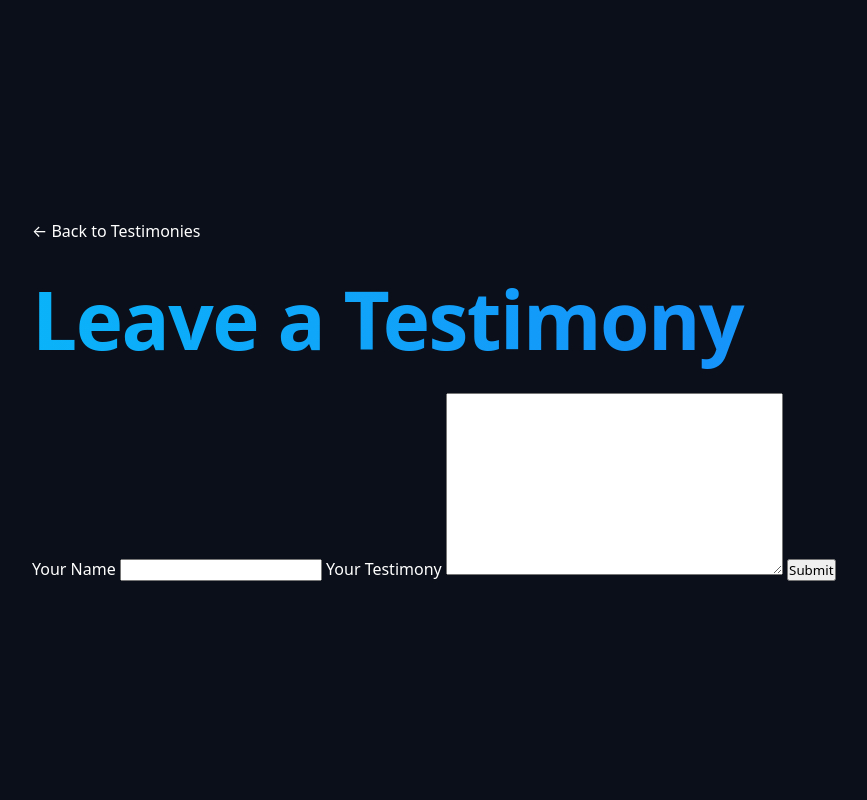
After one commit to mikhail-rapada2007/Portfolio, a Django app: page /testimonies/add/ in a window 1280 px wide. The commit adds this page. Shown: the whole page, without its empty margins (48-915 px from the left). Run offline with Django 4.2, Linux system fonts and the light colour scheme.

Commit message:
Add Testimony feature with Create, List, and Detail views
- Add Testimony model (full_name, content) and run migrations
- Register Testimony in admin.py
- Add TestimonyForm (plain Form, matches taught course style)
- Add add_testimony view (Function-Based Create View)
- Add TestimonyListView (Class-Based List View) to display all testimonies
- Add testimony_detail view (Function-Based Detail View)
- Add URLs for testimony list, detail, and add pages
- Create testimony_list.html, testimony_detail.html, and
  add_testimony.html templates, reusing existing project-card styling

```diff
--- a/Portfolio/showcase/admin.py
+++ b/Portfolio/showcase/admin.py
@@ -1,6 +1,7 @@
 from django.contrib import admin
-from .models import Project, PersonalInfo
+from .models import Project, PersonalInfo, Testimony
 
 # Register your models here.
 admin.site.register(Project)
 admin.site.register(PersonalInfo)
+admin.site.register(Testimony)
--- a/Portfolio/showcase/forms.py
+++ b/Portfolio/showcase/forms.py
@@ -5,3 +5,7 @@ class ProjectForm(forms.Form):
     description = forms.CharField(widget=forms.Textarea)
     tech_stack = forms.CharField(required=False)
     link = forms.URLField(required=False)
+
+class TestimonyForm(forms.Form):
+    full_name = forms.CharField()
+    content = forms.CharField(widget=forms.Textarea)
--- a/Portfolio/showcase/urls.py
+++ b/Portfolio/showcase/urls.py
@@ -8,4 +8,7 @@ urlpatterns = [
     path('projects/<int:pk>/', views.project_detail, name='project_detail'),
     path('about/', views.about_me, name='about_me'),
     path('projects/add/', views.add_project, name='add_project'),
+    path('testimonies/', views.TestimonyListView.as_view(), name='testimony_list'),
+    path('testimonies/<int:pk>/', views.testimony_detail, name='testimony_detail'),
+    path('testimonies/add/', views.add_testimony, name='add_testimony'),
 ]
--- a/Portfolio/showcase/views.py
+++ b/Portfolio/showcase/views.py
@@ -1,6 +1,7 @@
 from django.shortcuts import redirect, render
-from .models import Project, PersonalInfo
-from .forms import ProjectForm
+from django.views.generic import ListView
+from .models import Project, PersonalInfo, Testimony
+from .forms import ProjectForm, TestimonyForm
 from .models import Project
 
 
@@ -49,3 +50,35 @@ def add_project(request):
         'form': form,
     }
     return render(request, 'add_project.html', context)
+
+
+def add_testimony(request):
+    if request.method == 'POST':
+        form = TestimonyForm(request.POST)
+        if form.is_valid():
+            new_testimony = Testimony(
+                full_name=form.cleaned_data['full_name'],
+                content=form.cleaned_data['content'],
+            )
+            new_testimony.save()
+            return redirect('testimony_list')
+    else:
+        form = TestimonyForm()
+    context = {
+        'form': form,
+    }
+    return render(request, 'add_testimony.html', context)
+
+
+class TestimonyListView(ListView):
+    model = Testimony
+    template_name = 'testimony_list.html'
+    context_object_name = 'testimonies'
+
+
+def testimony_detail(request, pk):
+    testimony = Testimony.objects.get(id=pk)
+    context = {
+        'testimony': testimony,
+    }
+    return render(request, 'testimony_detail.html', context)
--- /dev/null
+++ b/Portfolio/templates/add_testimony.html
@@ -0,0 +1,33 @@
+{% load static %}
+<!DOCTYPE html>
+<html lang="en">
+<head>
+    <meta charset="UTF-8">
+    <meta name="viewport" content="width=device-width, initial-scale=1.0">
+    <title>Leave a Testimony</title>
+    <link rel="stylesheet" href="{% static 'style.css' %}">
+</head>
+<body>
+
+    <main class="projects-page">
+        <nav class="navigation">
+            <a href="{% url 'testimony_list' %}">← Back to Testimonies</a>
+        </nav>
+
+        <h3 class="page-title">Leave a Testimony</h3>
+
+        <form method="post" class="project-form">
+            {% csrf_token %}
+
+            <label for="{{ form.full_name.id_for_label }}">Your Name</label>
+            {{ form.full_name }}
+
+            <label for="{{ form.content.id_for_label }}">Your Testimony</label>
+            {{ form.content }}
+
+            <button type="submit">Submit</button>
+        </form>
+    </main>
+
+</body>
+</html>
--- a/Portfolio/templates/home.html
+++ b/Portfolio/templates/home.html
@@ -58,6 +58,9 @@
                 <a href="{% url 'about_me' %}" class="about-me">
                   <code class="contact-link">abt.me</code>
                 </a>
+                <a href="{% url 'testimony_list' %}" class="about-me">
+                  <code class="contact-link">testimonies</code>
+                </a>
               </div>
           </div>
 
```
Also changed, not shown: Portfolio/showcase/models.py (+8 -0 lines), Portfolio/templates/testimony_detail.html (added, +26 -0 lines), Portfolio/templates/testimony_list.html (added, +33 -0 lines), Portfolio/db.sqlite3, Portfolio/showcase/migrations/0005_testimony.py (added).
